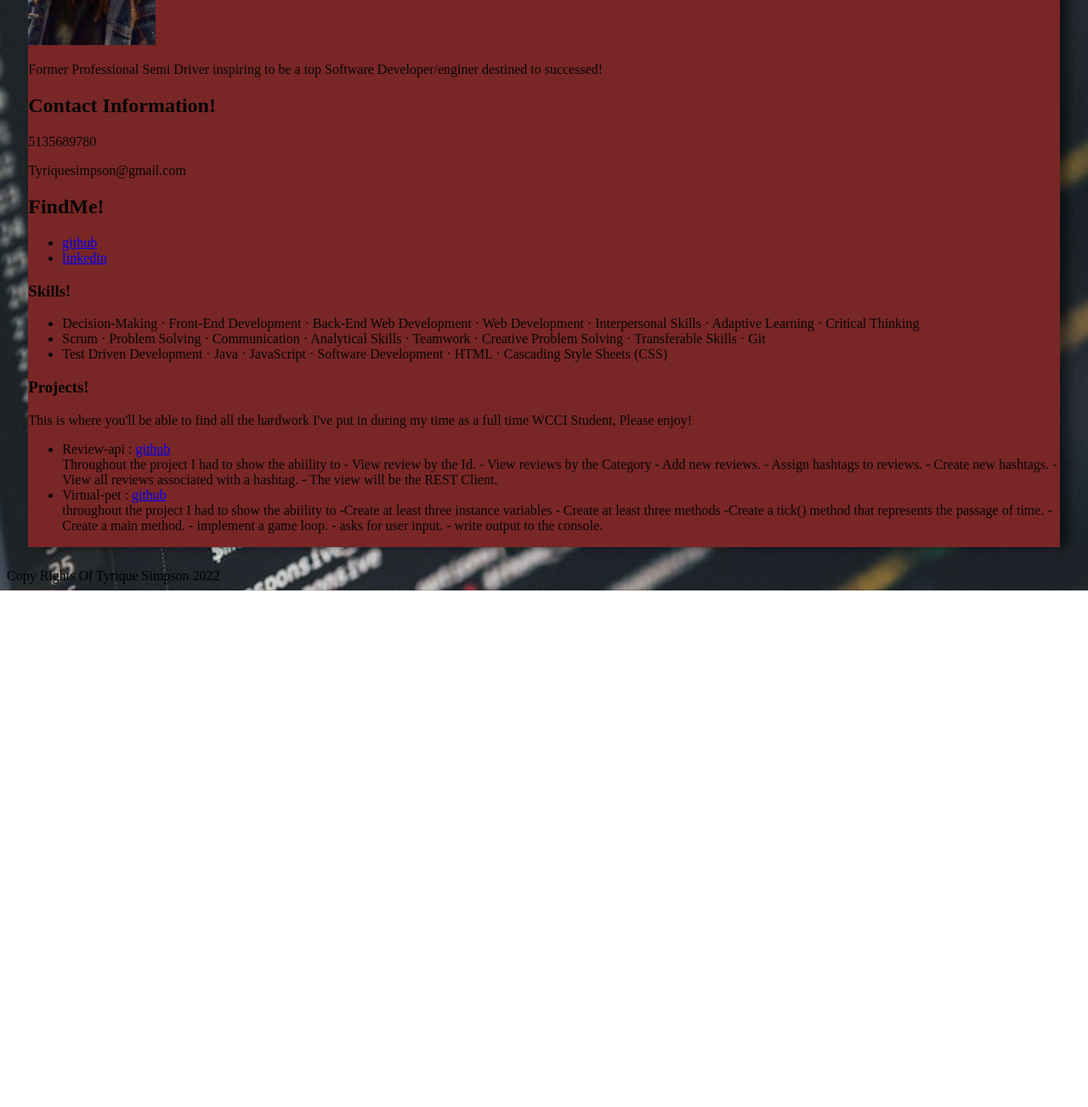
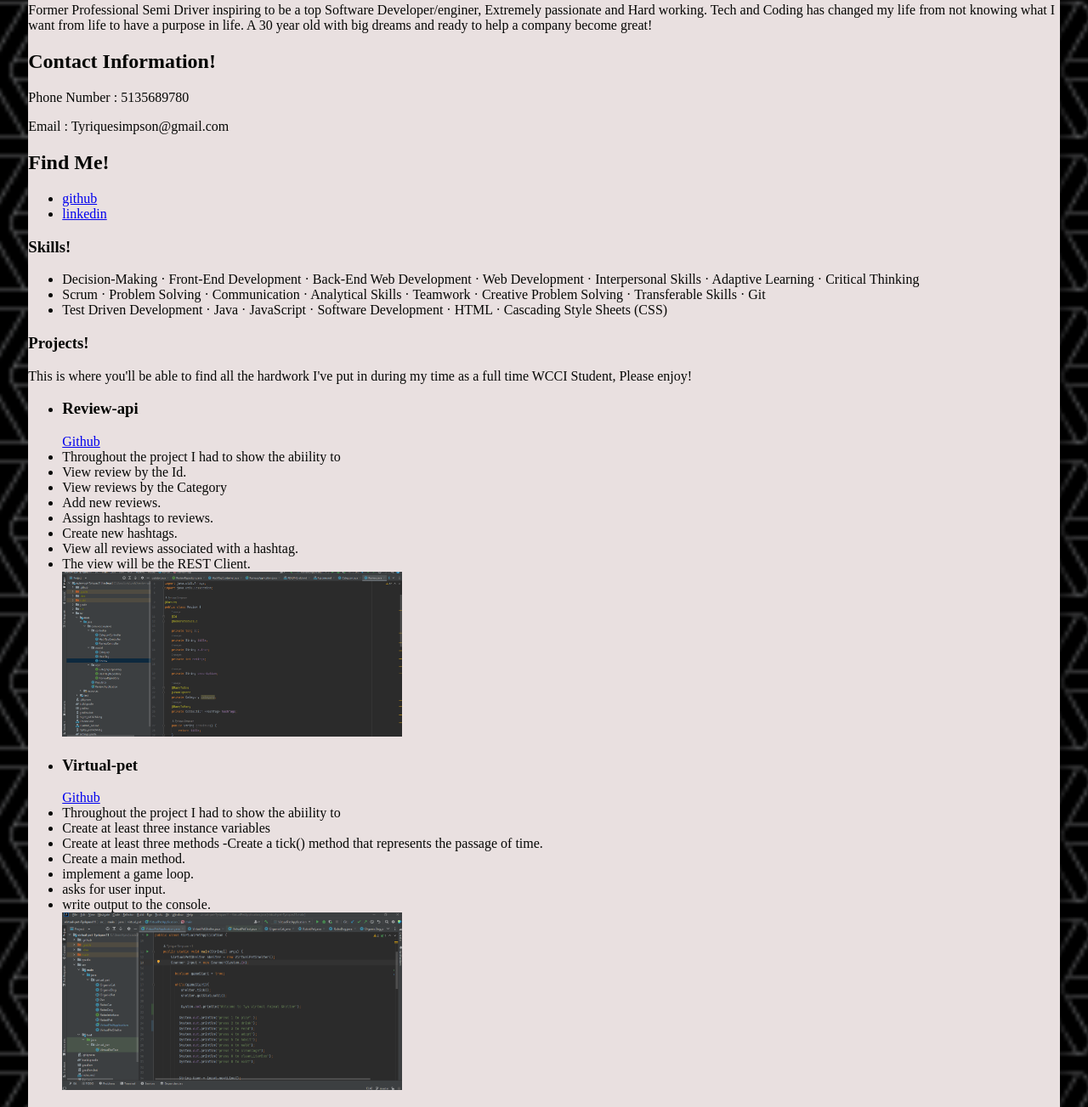
Before and after one commit to Tyriques11/PortfolioProject, a plain HTML site: page index.html in a window 1280 px wide. Shown: the part 444-1747 px from the top of the page at 85% size. Before the commit the page ends 1139 px from the top, so only its background shows below. Drawn offline with Linux system fonts and the light colour scheme.

Commit message:
PortfolioProject2

```diff
--- a/Css/Style.css
+++ b/Css/Style.css
@@ -1,16 +1,13 @@
 .Main{
-background-color:rgb(121, 38, 38);
+background-color:rgb(233, 224, 224);
 
 color: rgb(6, 7, 5);
     margin:2%;
     box-shadow:10px 0px 10px rgba(0,0,0,0.5)
 }
 
-header{
-    height: 0%;
-}
 a:hover {
-    background-color: rgb(235, 245, 238);
+    background-color:white;
   }
 
 h1{text-align:center;}
@@ -18,11 +15,11 @@ h1{text-align:center;}
 body{
     display: grid;
     margin: rem auto 1rem auto;
-
 }
 
 header{
-    color:rgba(255, 255, 255, 0.836);
+    color:rgba(235, 227, 227, 0.836);
+    height: 0%;
 }
 
 .MyImg{
@@ -30,8 +27,21 @@ header{
 }
 
 html{
-    background-image: url('/photo-1461749280684-dccba630e2f6.jpg');
+    background-image: url('/webb-dark.png');
     background-repeat: repeat;
     background-size: cover;
-    background-position: 50% 50%;
+    background-position: 10% 10%;
 }
+
+footer{
+color: rgb(241, 241, 237);
+}
+
+.navBar{
+    display:flex;
+    justify-content: space-evenly;
+    list-style: none;
+}
+.projectImg{
+    width: 400px;
+}
--- a/index.html
+++ b/index.html
@@ -8,29 +8,29 @@
     <link rel="stylesheet" href="./Css/Style.css">
 </head>
 <body>
-    <header>TyriquePortfoilio
+
+    <div class = Main >
+        <h1>Tyrique's Portfolio</h1>
         <nav>
-            <ul>
+            <ul class="navBar">
             <li><a href="#findMe">Find Me</a></li>
             <li><a href="#skills">Skills</a></li>
             <li><a href="#projects">Projects</a></li>
            </ul>
         </nav>
-    </header>
-    <div class = Main >
-        <h1>PortfolioPiece</h1>
         <img class="MyImg" src ="/IMG_9578 (1).jpg"/>
         <p>
-         Former Professional Semi Driver inspiring to be a top Software Developer/enginer
-         destined to successed!
+         Former Professional Semi Driver inspiring to be a top Software Developer/enginer, Extremely passionate and Hard working.
+         Tech and Coding has changed my life from not knowing what I want from life to have a purpose in life.
+         A 30 year old with big dreams and ready to help a company become great!
          </p>
             <section id="contact">
                 <h2>Contact Information!</h2>
-                <p>5135689780</p>
-                <p>Tyriquesimpson@gmail.com</p>
+                <p>Phone Number : 5135689780</p>
+                <p>Email : Tyriquesimpson@gmail.com</p>
     </section>
         <section>
-           <h2 id="findMe">FindMe!</h2>
+           <h2 id="findMe">Find Me!</h2>
             <Ul>
                 <li><a href=" https://github.com/Tyriques11">github</a></li>
                 <li><a href="https://www.linkedin.com/in/tyrique-simpson-9b1816252">linkedin</a></li>
@@ -56,26 +56,31 @@
        <h3 id="projects">Projects!</h3>
        <p>This is where you'll be able to find all the hardwork I've put in during my time as a full time WCCI Student, Please enjoy!</p>
        <ul>
-            <li>Review-api : <a href ="https://github.com/2022-Fall-Cohort/review-api-Tyriques11.git">github</a> </li>
-            <article class = "MyArticle" > Throughout the project I had to show the abiility to
-                - View review by the Id.
-                - View reviews by the Category
-                - Add new reviews.
-                - Assign hashtags to reviews.
-                - Create new hashtags.
-                - View all reviews associated with a hashtag.
-              - The view will be the REST Client. </article>
-            <li>Virtual-pet : <a href ="https://github.com/2022-Fall-Cohort/virtual-pet-Tyriques11.git">github</a> </li>
-            <article class = "MyArticle" > throughout the project I had to show the abiility to
-                -Create at least three instance variables
-                - Create at least three methods -Create a tick() method that represents the passage of time.
-                - Create a main method.
-                - implement a game loop.
-                - asks for user input.
-                - write output to the console.
+            <li><H3>Review-api</H3>  <a href ="https://github.com/2022-Fall-Cohort/review-api-Tyriques11.git">Github</a> </li>
+            <article class = "MyArticle" >
+               <li>Throughout the project I had to show the abiility to</li>
+               <li>View review by the Id.</li>
+               <li>View reviews by the Category</li>
+               <li>Add new reviews.</li>
+               <li>Assign hashtags to reviews.</li>
+               <li>Create new hashtags.</li>
+               <li>View all reviews associated with a hashtag.</li>
+               <li>The view will be the REST Client.</li>
+               <img src="/Screenshot_20221028_032158.png" alt="" class="projectImg">
+            </article>
+            <li><h3>Virtual-pet</h3> <a href ="https://github.com/2022-Fall-Cohort/virtual-pet-Tyriques11.git">Github </a> </li>
+            <article class = "MyArticle" >
+                <li>Throughout the project I had to show the abiility to </li>
+                <li>Create at least three instance variables</li>
+                <li>Create at least three methods -Create a tick() method that represents the passage of time.</li>
+                <li>Create a main method.</li>
+                <li>implement a game loop.</li>
+                <li>asks for user input.</li>
+                <li>write output to the console.</li>
+                <img src="/Screenshot_20221027_043721.png" alt="" class="projectImg"></article>
        </ul>
        </section>
        </div>
-       <footer>Copy Rights Of Tyrique Simpson 2022</footer>
+       <footer>Copy Rights of Tyrique Simpson 2022</footer>
 </body>
 </html>
```
Also changed, not shown: CodeTop.png (renamed from Css/CodeTop.png), Screenshot_20221027_043721.png (added), Screenshot_20221028_032158.png (added), oriental-tiles.png (added), webb-dark.png (added).
